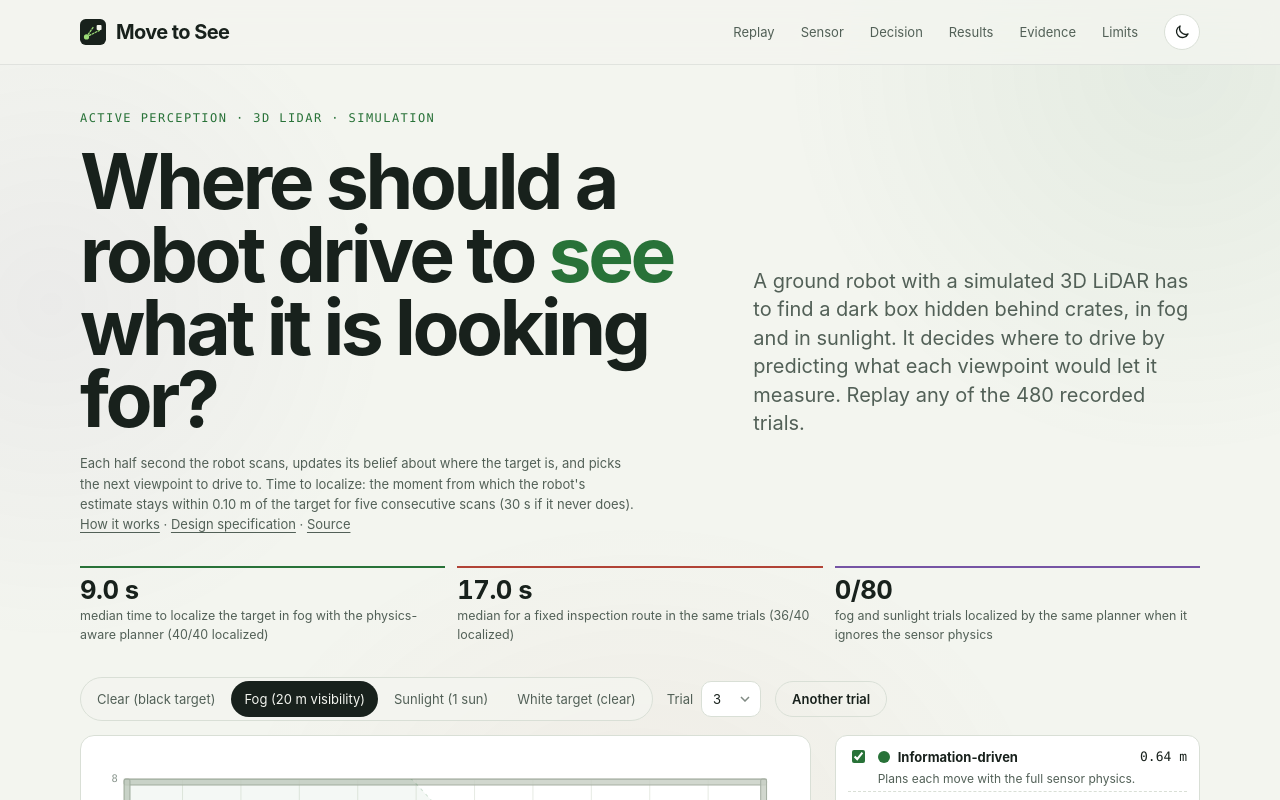
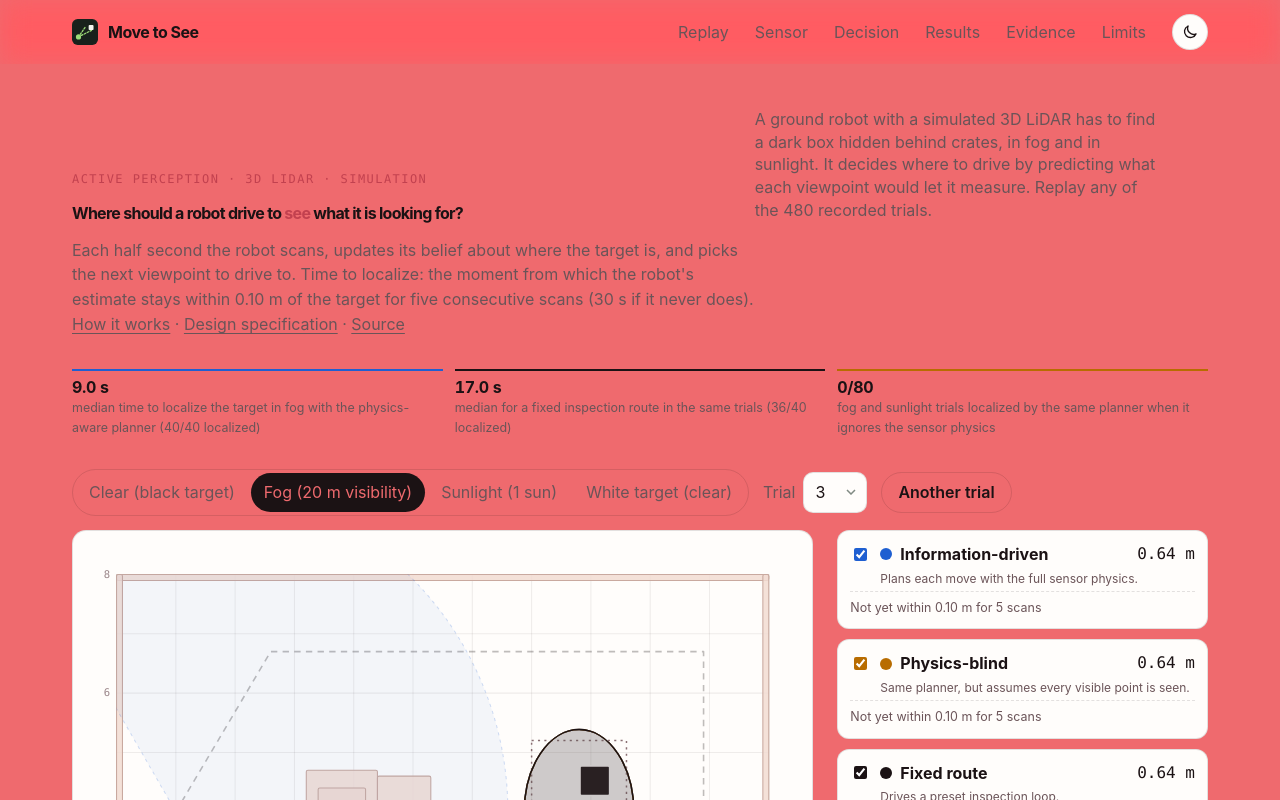
Before and after one commit to jjmensah/move-to-see, a React (Vite) app in the folder web/: page / in a window 1280 px wide. Shown: the top 800 px of the page. Built offline with nearby package versions, Linux system fonts and the light colour scheme.

Commit message:
feat(web): switch to a coral, ink and paper palette

```diff
--- a/web/index.html
+++ b/web/index.html
@@ -4,7 +4,7 @@
     <meta charset="UTF-8" />
     <meta name="viewport" content="width=device-width, initial-scale=1.0" />
     <meta name="description" content="A robot with a simulated 3D LiDAR decides where to drive to find a dark target in fog and sunlight. Replay 480 recorded trials, change the sensor physics and inspect the planner's choices." />
-    <meta name="theme-color" content="#f3f5ef" />
+    <meta name="theme-color" content="#ef6a6e" />
     <script>
       // Resolve the theme before first paint (mirrors src/theme.ts).
       (function () {
@@ -17,7 +17,7 @@
         }
         document.documentElement.dataset.theme = t;
         document.documentElement.style.colorScheme = t;
-        document.querySelector('meta[name="theme-color"]').content = t === "dark" ? "#101612" : "#f3f5ef";
+        document.querySelector('meta[name="theme-color"]').content = t === "dark" ? "#3a1c21" : "#ef6a6e";
       })();
     </script>
     <link rel="icon" href="./icon.svg" type="image/svg+xml" />
--- a/web/src/styles.css
+++ b/web/src/styles.css
@@ -1,7 +1,8 @@
 /* ==========================================================
    web/src/styles.css
    ==========================================================
-   Colour tokens for both themes, type, layout and every component.
+   Coral, ink and paper: warm bands that alternate down the page, rounded
+   paper cards, a tight grotesk for display type and a handwritten accent.
    Chart colours keep 3:1 contrast and text 4.5:1 in both themes. */
 
 /* ------------------------------------------
@@ -15,85 +16,81 @@
 /* ------------------------------------------
    Tokens
    ------------------------------------------
-   Light theme colours, type scale and spacing. */
+   Light theme colours, type and motion. Component colours (controllers,
+   yard, charts) live here too, so every chart follows the theme. */
 :root {
   color-scheme: light;
-  --canvas: #f3f5ef;
-  --surface: #ffffff;
-  --ink: #18211c;
-  --soft: #526057;
-  --faint: #8a968e;
-  --rule: #d9dfd6;
-  --grid: #e7ebe4;
-  --accent: #287238;
-  --info: #287238;
-  --blind: #7554a4;
-  --fixed: #b14336;
-  --truth: #18211c;
-  --obstacle: #c9d0c6;
-  --obstacle-edge: #a7b0a4;
-  --rough: #b9a26a;
-  --prior: #6f7c73;
-  --beam: #287238;
-  --good: #287238;
-  --bad: #b14336;
-  --shadow: 0 1px 0 rgb(24 33 28 / 0.05), 0 22px 44px -32px rgb(24 33 28 / 0.55);
+  --coral: #ef6a6e;
+  --coral-lo: #d4505b;
+  --coral-hi: #f7a3a0;
+  --ink: #1b1214;
+  --ink-2: #4a3236;
+  --soft: #6b5458;
+  --faint: #9a8589;
+  --paper: #fff7f2;
+  --paper-2: #fbede6;
+  --cream: #fffbf8;
+  --surface: #fffdfb;
+  --line: rgb(27 18 20 / 0.1);
+  --rule: rgb(27 18 20 / 0.12);
+  --grid: rgb(27 18 20 / 0.07);
+  --canvas: #ef6a6e;
+  --accent: #c2414f;
 
-  --glass: rgb(255 255 255 / 0.9);
-  --glass-chrome: rgb(243 245 239 / 0.82);
-  --glass-edge: rgb(24 33 28 / 0.08);
-  --glass-shine: inset 0 1px 0 rgb(255 255 255 / 0.7);
-  --glow-1: rgb(40 114 56 / 0.07);
-  --glow-2: rgb(117 84 164 / 0.06);
-  --glow-3: rgb(177 67 54 / 0.05);
+  --info: #1f5fd1;
+  --blind: #b86c00;
+  --fixed: #1b1214;
+  --truth: #1b1214;
+  --obstacle: #f3dcd3;
+  --obstacle-edge: #c9a99f;
+  --rough: #c79a5c;
+  --prior: #8a6f73;
+  --good: #1f5fd1;
+  --bad: #c2414f;
 
   --display: "Hanken Grotesk Variable", -apple-system, "Helvetica Neue", sans-serif;
   --text: "Hanken Grotesk Variable", -apple-system, "Helvetica Neue", sans-serif;
+  --mono: "Geist Mono Variable", ui-monospace, Menlo, monospace;
   --hand: "Kalam", cursive;
-  --mono: "Geist Mono Variable", ui-monospace, Menlo, monospace;
-
-  --step--1: 0.8125rem;
-  --step-0: 1rem;
-  --step-1: 1.25rem;
-  --step-2: 1.6rem;
-  --step-3: clamp(1.9rem, 1.3rem + 2.2vw, 2.7rem);
-  --step-4: clamp(2.6rem, 1.4rem + 5vw, 4.8rem);
-  --gutter: clamp(16px, 4vw, 40px);
+  --ease: cubic-bezier(0.22, 1, 0.36, 1);
+  --shadow-card: 0 0 0 1px rgb(27 18 20 / 0.06), 0 30px 60px -36px rgb(90 20 30 / 0.45);
+  --gutter: clamp(16px, 4vw, 32px);
 }
 
 /* ------------------------------------------
    Dark theme
    ------------------------------------------
-   The same tokens for the dark theme. */
+   Deep wine bands with coral accents; cards sit a shade lighter than the page. */
 :root[data-theme="dark"] {
   color-scheme: dark;
-  --canvas: #101612;
-  --surface: #1b241e;
-  --ink: #eef4eb;
-  --soft: #b0beb2;
-  --faint: #7d8b81;
-  --rule: #2c3830;
-  --grid: #222c25;
-  --accent: #9cdb77;
-  --info: #9cdb77;
-  --blind: #c3a0ea;
-  --fixed: #f89a84;
-  --truth: #eef4eb;
-  --obstacle: #34413a;
-  --obstacle-edge: #4a594f;
-  --rough: #8e7c4c;
-  --prior: #93a197;
-  --beam: #9cdb77;
-  --good: #9cdb77;
-  --bad: #f89a84;
-  --shadow: 0 1px 0 rgb(0 0 0 / 0.3), 0 22px 44px -32px rgb(0 0 0 / 0.9);
-  --glass: rgb(27 36 30 / 0.92);
-  --glass-chrome: rgb(16 22 18 / 0.8);
-  --glass-edge: rgb(255 255 255 / 0.07);
-  --glass-shine: inset 0 1px 0 rgb(255 255 255 / 0.04);
-  --glow-1: rgb(156 219 119 / 0.06);
-  --glow-2: rgb(195 160 234 / 0.05);
-  --glow-3: rgb(248 154 132 / 0.04);
+  --coral: #3a1c21;
+  --coral-lo: #ff8b8e;
+  --coral-hi: #ffb3b0;
+  --ink: #fbede6;
+  --ink-2: #e2cdc6;
+  --soft: #c2aaa3;
+  --faint: #93807b;
+  --paper: #1a1113;
+  --paper-2: #241719;
+  --cream: #2c1d20;
+  --surface: #221619;
+  --line: rgb(255 240 232 / 0.1);
+  --rule: rgb(255 240 232 / 0.14);
+  --grid: rgb(255 240 232 / 0.07);
+  --canvas: #3a1c21;
+  --accent: #ff8b8e;
+
+  --info: #7fa8ff;
+  --blind: #f2b04a;
+  --fixed: #fbede6;
+  --truth: #fbede6;
+  --obstacle: #3d2a2d;
+  --obstacle-edge: #6a5054;
+  --rough: #a78350;
+  --prior: #b39a9e;
+  --good: #7fa8ff;
+  --bad: #ff8b8e;
+  --shadow-card: 0 0 0 1px rgb(255 240 232 / 0.06), 0 30px 60px -36px rgb(0 0 0 / 0.8);
 }
 
 /* ------------------------------------------
```
